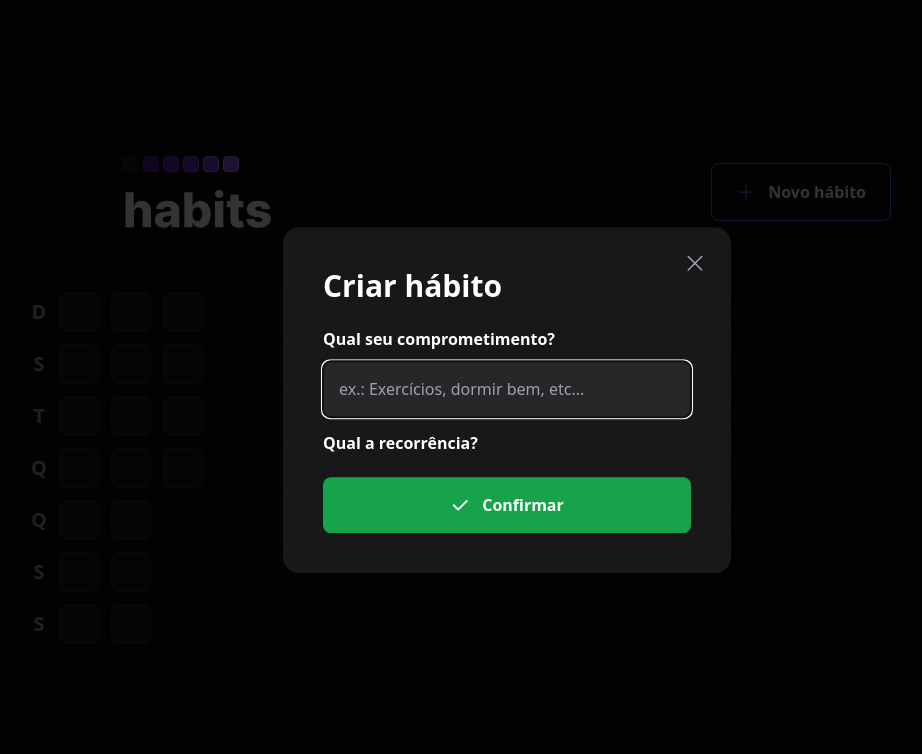
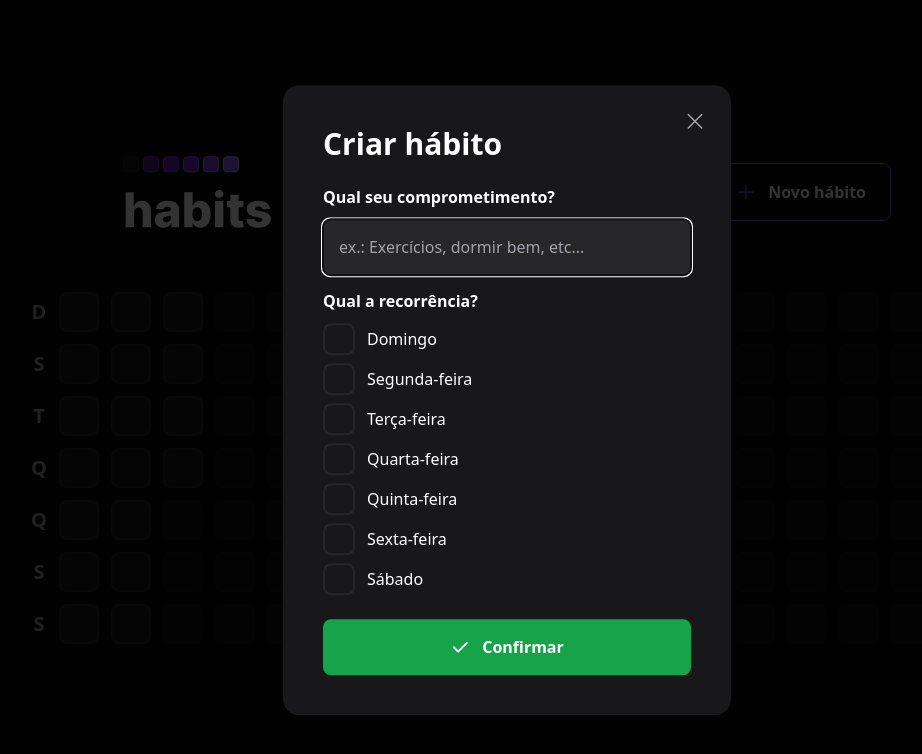
Before and after one commit to oDevBR/habits-web, a React (Vite) app: page / in a window 1280 px wide. Both pictures are taken after a click on the button "Novo hábito". Shown: the top 754 px of the page, without its empty margins (133-1055 px from the left). Built offline with nearby package versions, Linux system fonts and the light colour scheme.

Commit message:
Finish NewHabitForm component behavior

```diff
--- a/src/components/NewHabitForm.tsx
+++ b/src/components/NewHabitForm.tsx
@@ -1,8 +1,52 @@
+import * as Checkbox from "@radix-ui/react-checkbox";
 import { Check } from "phosphor-react";
+import { FormEvent, useState } from "react";
+import { api } from "../lib/axios";
+
+const availableWeekDays = [
+  "Domingo",
+  "Segunda-feira",
+  "Terça-feira",
+  "Quarta-feira",
+  "Quinta-feira",
+  "Sexta-feira",
+  "Sábado",
+];
 
 export function NewHabitForm() {
+  const [title, setTitle] = useState("");
+  const [weekDays, setWeekDays] = useState<number[]>([]);
+
+  async function createNewHabit(event: FormEvent) {
+    event.preventDefault();
+
+    if (!title || weekDays.length === 0) {
+      return;
+    }
+
+    await api.post("habits", {
+      title,
+      weekDays,
+    });
+
+    setTitle("");
+    setWeekDays([]);
+
+    alert("Hábito criado com sucesso!");
+  }
+
+  function handleToggleWeekDay(weekDay: number) {
+    if (weekDays.includes(weekDay)) {
+      const weekDaysWithRemovedOne = weekDays.filter((day) => day !== weekDay);
+      setWeekDays(weekDaysWithRemovedOne);
+    } else {
+      const weekDaysWithAddedOne = [...weekDays, weekDay];
+      setWeekDays(weekDaysWithAddedOne);
+    }
+  }
+
   return (
-    <form className="w-full flex flex-col mt-6">
+    <form onSubmit={createNewHabit} className="w-full flex flex-col mt-6">
       <label htmlFor="title" className="font-semibold leading-tight">
         Qual seu comprometimento?
       </label>
@@ -13,11 +57,32 @@
         placeholder="ex.: Exercícios, dormir bem, etc..."
         className="p-4 rounded-lg mt-3 bg-zinc-800 text-white placeholder:text-zinc-400"
         autoFocus
+        value={title}
+        onChange={(event) => setTitle(event.target.value)}
       />
 
       <label htmlFor="" className="font-semibold leading-tight mt-4">
         Qual a recorrência?
       </label>
+
+      <div className="flex flex-col gap-2 mt-3">
+        {availableWeekDays.map((weekDay, index) => (
+          <Checkbox.Root
+            key={weekDay}
+            className="flex items-center gap-3 group"
+            checked={weekDays.includes(index)}
+            onCheckedChange={() => handleToggleWeekDay(index)}
+          >
+            <div className="h-8 w-8 rounded-lg flex items-center justify-center bg-zinc-900 border-2 border-zinc-800 group-data-[state=checked]:bg-green-500 group-data-[state=checked]:border-green-50">
+              <Checkbox.Indicator>
+                <Check size={20} className="text-white" />
+              </Checkbox.Indicator>
+            </div>
+
+            <span className="text-white leading-tight">{weekDay}</span>
+          </Checkbox.Root>
+        ))}
+      </div>
 
       <button
         type="submit"
```
